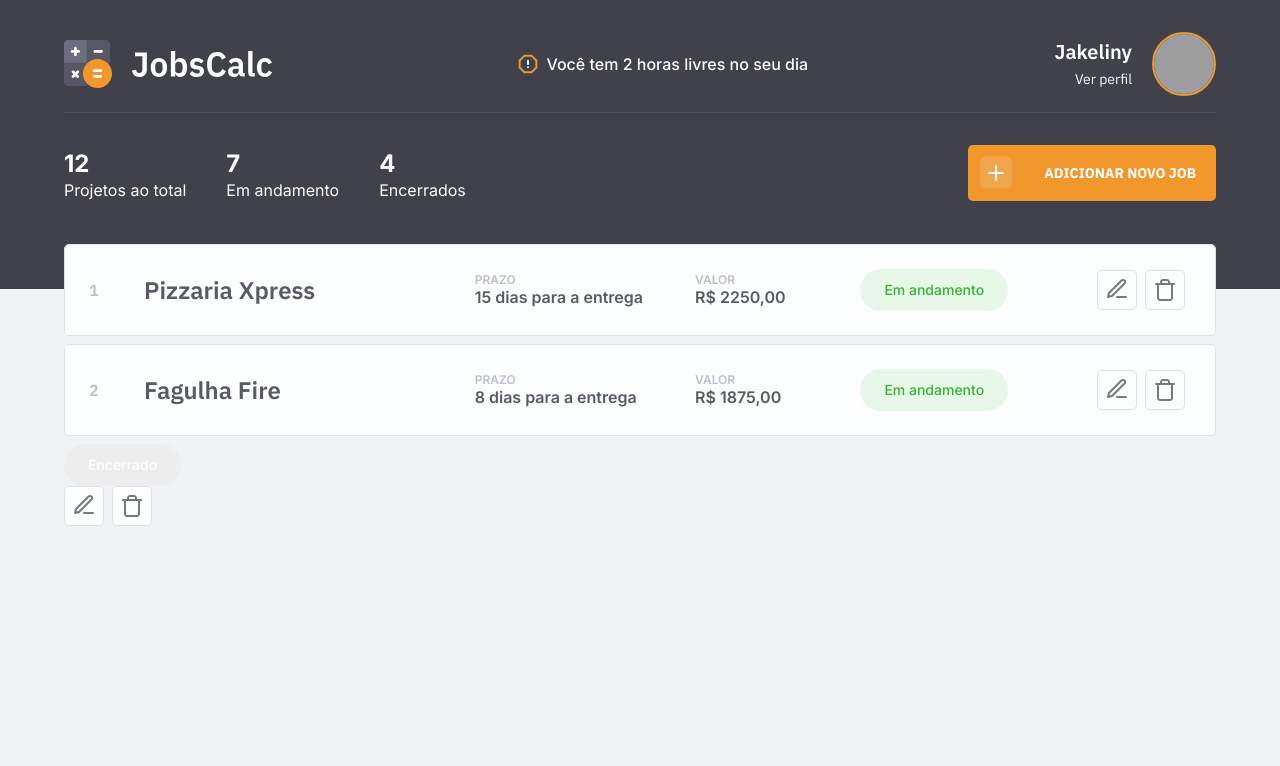
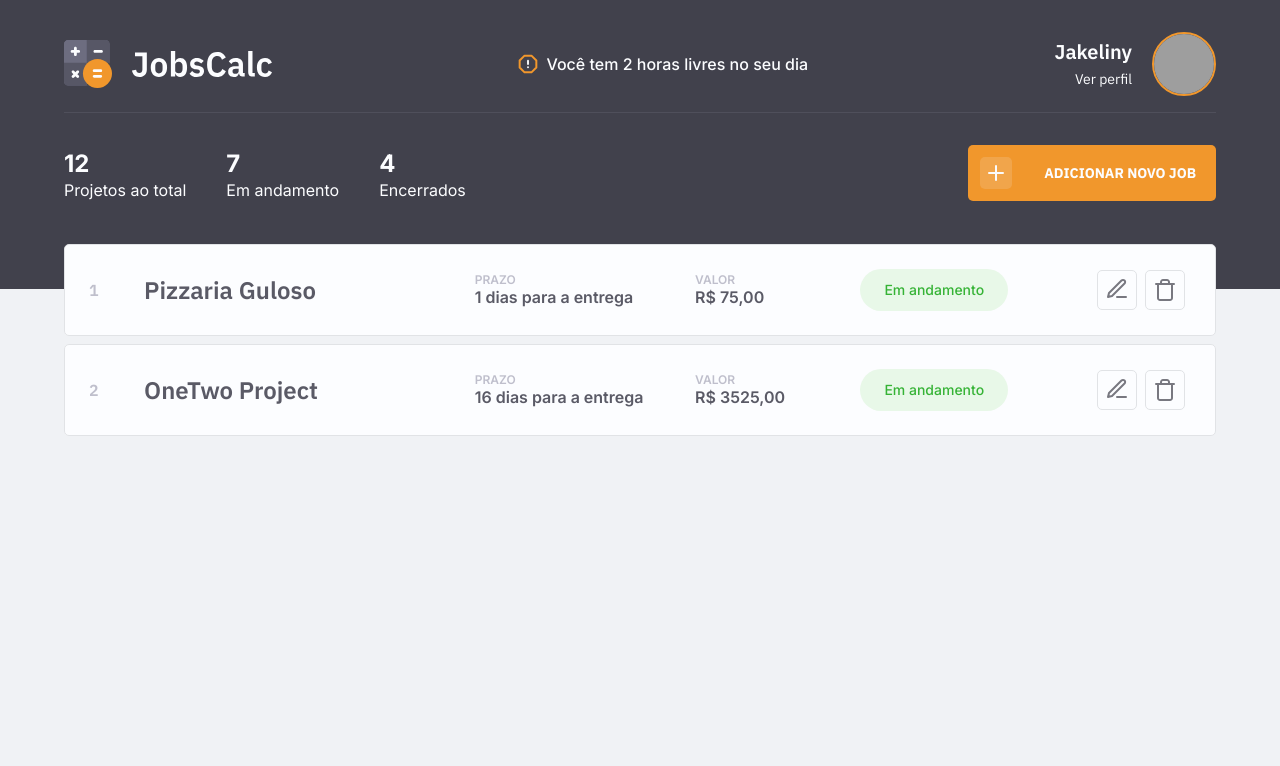
Before and after one commit to dehvieira/maratona-discover, a Node server app: page / in a window 1280 px wide. Shown: the top 766 px of the page. Run offline with Node 20, Linux system fonts and the light colour scheme; grey boxes are pictures that could not be loaded.

Commit message:
finalizado aula 2

```diff
--- a/src/routes.js
+++ b/src/routes.js
@@ -48,29 +48,28 @@ const Profile = {
     },
   },
 };
-
 const Job = {
   data: [
     {
       id: 1,
-      name: 'Pizzaria Xpress',
+      name: 'Pizzaria Guloso',
       'daily-hours': 2,
-      'total-hours': 30,
+      'total-hours': 1,
       created_at: Date.now(),
     },
     {
       id: 2,
-      name: 'Fagulha Fire',
+      name: 'OneTwo Project',
       'daily-hours': 3,
-      'total-hours': 25,
+      'total-hours': 47,
       created_at: Date.now(),
     },
   ],
 
   controllers: {
     index(req, res) {
-      //ajustes no jobs
       const updatedJobs = Job.data.map((job) => {
+        // ajustes no job
         const remaining = Job.services.remainingDays(job);
         const status = remaining <= 0 ? 'done' : 'progress';
 
@@ -78,10 +77,7 @@ const Job = {
           ...job,
           remaining,
           status,
-          budget: Job.services.calculatorBudget(
-            job,
-            Profile.data['value-hour'],
-          ),
+          budget: Job.services.calculateBudget(job, Profile.data['value-hour']),
         };
       });
 
@@ -93,7 +89,6 @@ const Job = {
     },
 
     save(req, res) {
-      //{ name: 'teste', 'daily-hours': '4', 'total-hours': '10' }
       const lastId = Job.data[Job.data.length - 1]?.id || 0;
 
       Job.data.push({
@@ -101,20 +96,22 @@ const Job = {
         name: req.body.name,
         'daily-hours': req.body['daily-hours'],
         'total-hours': req.body['total-hours'],
-        created_at: Date.now(), //atribindo data de hoje
+        created_at: Date.now(),
       });
+
       return res.redirect('/');
     },
+
     show(req, res) {
       const jobId = req.params.id;
 
-      const job = Job.data.find((job) => Number(job.id == Number(jobId)));
+      const job = Job.data.find((job) => Number(job.id) === Number(jobId));
 
       if (!job) {
-        return res.send('Job not found');
+        return res.send('Job not found!');
       }
 
-      job.budget = Job.services.calculatorBudget(
+      job.budget = Job.services.calculateBudget(
         job,
         Profile.data['value-hour'],
       );
@@ -123,12 +120,12 @@ const Job = {
     },
 
     update(req, res) {
-      const jobId = req.params.job;
+      const jobId = req.params.id;
 
       const job = Job.data.find((job) => Number(job.id) === Number(jobId));
 
       if (!job) {
-        return res.send('Job not found');
+        return res.send('Job not found!');
       }
 
       const updatedJob = {
@@ -138,20 +135,21 @@ const Job = {
         'daily-hours': req.body['daily-hours'],
       };
 
-      Job.data.map((job) => {
+      Job.data = Job.data.map((job) => {
         if (Number(job.id) === Number(jobId)) {
-          job.updateJob;
+          job = updatedJob;
         }
+
         return job;
       });
 
-      res.redirect('/job' + jobId);
+      res.redirect('/job/' + jobId);
     },
 
     delete(req, res) {
       const jobId = req.params.id;
 
-      Job.data = Job.data.filter((job) => Number(job.id) !== Number(job.id));
+      Job.data = Job.data.filter((job) => Number(job.id) !== Number(jobId));
 
       return res.redirect('/');
     },
@@ -159,27 +157,25 @@ const Job = {
 
   services: {
     remainingDays(job) {
+      // cálculo de tempo restante
       const remainingDays = (job['total-hours'] / job['daily-hours']).toFixed();
 
       const createdDate = new Date(job.created_at);
       const dueDay = createdDate.getDate() + Number(remainingDays);
-      const dueDateInMS = createdDate.setDate(dueDay);
+      const dueDateInMs = createdDate.setDate(dueDay);
 
-      const timeDifInms = dueDateInMS - Date.now();
+      const timeDiffInMs = dueDateInMs - Date.now();
+      // transformar milli em dias
+      const dayInMs = 1000 * 60 * 60 * 24;
+      const dayDiff = Math.floor(timeDiffInMs / dayInMs);
 
-      //transformar milli em dias
-
-      const dayinMs = 1000 * 60 * 60 * 24;
-      const dayDiff = Math.floor(timeDifInms / dayinMs);
-
-      //restam X dias
+      // restam x dias
       return dayDiff;
     },
-    calculatorBudget: (job, valueHour) => valueHour * job['total-hours'],
+    calculateBudget: (job, valueHour) => valueHour * job['total-hours'],
   },
 };
 
-//request,result
 routes.get('/', Job.controllers.index);
 routes.get('/job', Job.controllers.create);
 routes.post('/job', Job.controllers.save);
--- a/src/views/index.ejs
+++ b/src/views/index.ejs
@@ -103,7 +103,7 @@
             </div>
             <div class="actions column flex">
               <p class="sr-only">Ações</p>
-              <a href="/job/<%= job.Id %> " class="button white edit" title="Editar Job">
+              <a href="/job/<%= job.id %> " class="button white edit" title="Editar Job">
                 <img src="/images/edit-24.svg" alt="Editar Job" />
               </a>
               <button class="delete button white" title="Excluir Job">
@@ -117,23 +117,8 @@
 
 
 
-
-            <div class="status badge column">
-              Encerrado
-            </div>
-            <div class="actions column flex">
-              <p class="sr-only">Ações</p>
-              <a href="" class="button white edit" title="Editar Job">
-                <img src="/images/edit-24.svg" alt="Editar Job" />
-              </a>
-              <button class="delete button white" title="Excluir Job">
-                <img src="/images/trash-24.svg" alt="Excluir Job" />
-              </button>
-            </div>
-      </div>
-  </div>
-  <!-- end cards -->
-  </main>
+            <!-- end cards -->
+    </main>
   </div>
   <!-- end container -->
 
```
Also changed, not shown: src/views/job-edit.ejs (+4 -4 lines).
